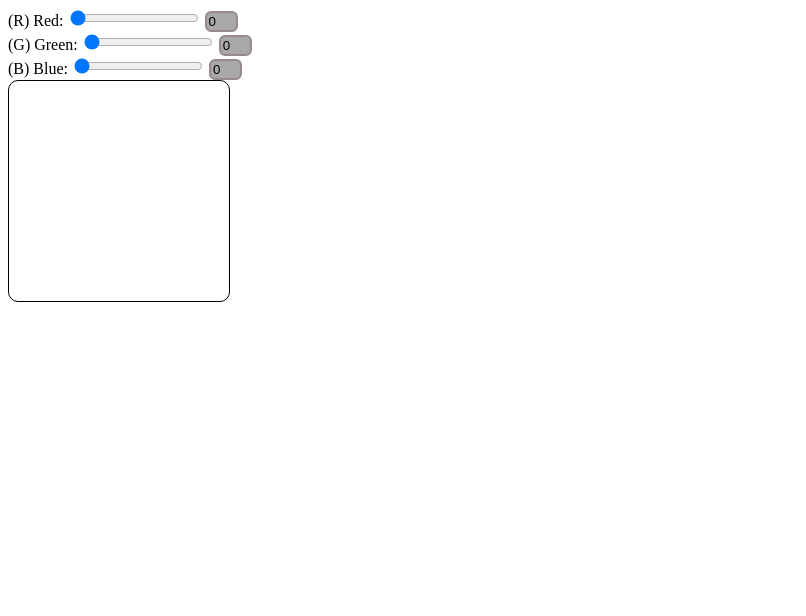
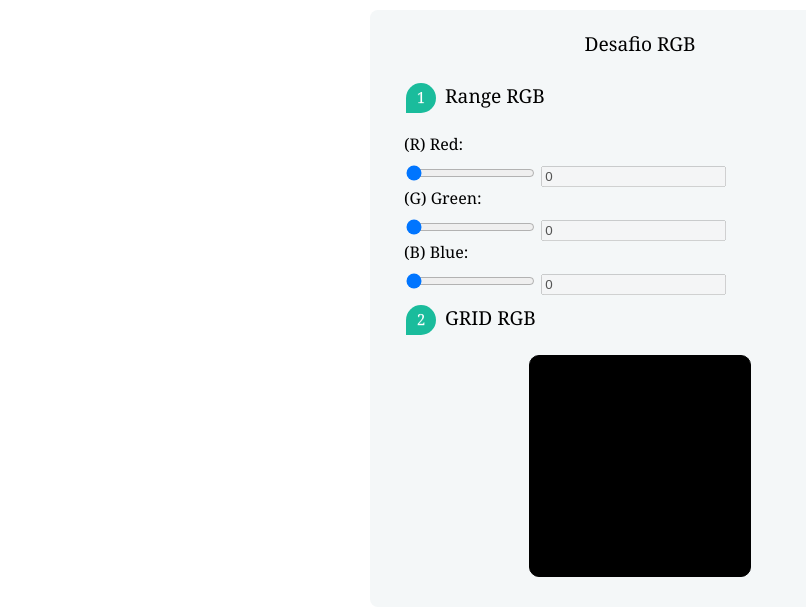
Before and after one commit to AlexandreFagundes/desafioRGB, a plain HTML site: page index.html in a window 1280 px wide. Shown: the whole page, without its empty margins (0-806 px from the left). Drawn offline with Linux system fonts and the light colour scheme.

Commit message:
Atualizacao de projeto.

```diff
--- a/css/style.css
+++ b/css/style.css
@@ -1,10 +1,53 @@
-.body {
-  display: block;
-  width: 100%;
-  height: 100%;
+.form-style {
+  max-width: 500px;
+  padding: 10px 20px;
+  background: #f4f7f8;
+  margin: 10px auto;
+  padding: 20px;
+  background: #f4f7f8;
+  border-radius: 8px;
+  font-family: Georgia, "Times New Roman", Times, serif;
 }
 
-.swapColor {
+.form-style fieldset {
+  border: none;
+}
+
+.form-style legend {
+  font-size: 1.2em;
+  margin-bottom: 10px;
+}
+
+.form-style .title {
+  text-align: center;
+  margin-top: 10px;
+}
+
+.form-style label {
+  display: block;
+  margin-bottom: 8px;
+}
+
+.form-style .number {
+  background: #1abc9c;
+  color: #fff;
+  height: 30px;
+  width: 30px;
+  display: inline-block;
+  font-size: 0.8em;
+  margin-right: 4px;
+  margin-top: 10px;
+  margin-bottom: 10px;
+  line-height: 30px;
+  text-align: center;
+  text-shadow: 0 1px 0 rgba(255, 255, 255, 0.2);
+  border-radius: 15px 15px 15px 0px;
+}
+
+.form-style .swapColor {
+  margin: auto;
+  margin-top: 10;
+  align-content: center;
   border: 1px solid black;
   width: 200px;
   height: 200px;
@@ -14,34 +57,3 @@
   padding-right: 10px;
   align-self: center;
 }
-
-
-#rangeRed {
-  background-color: red;
-}
-
-#rangeGreen {
-  background-color: green;
-}
-
-#rangeBlue {
-  background-color: blue;
-}
-
-.red p,
-.green p,
-.blue p {
-  width: 130px;
-  font-size: 20px;
-}
-
-.red #colorR,
-.green #colorG,
-.blue #colorB {
-  width: 25px;
-  cursor: initial;
-  background-color: #9f9ea1e7;
-  color: black;
-  border: 2px solid rgb(150, 138, 138);
-  border-radius: 6px;
-}
--- a/index.html
+++ b/index.html
@@ -10,32 +10,40 @@
 
 <body>
 
-  <div class="body">
+  <div class="form-style">
+    <form>
+      <fieldset>
 
-    <div class="red">
-      <td>(R) Red:</td>
-      <input type="range" id="rangeRed" min="0" max="255" step="1" value="0">
-      <input type="text" id="colorR" readonly>
-    </div>
+        <legend class="title">
+          Desafio RGB
+        </legend>
 
-    <div class="green">
-      <td>(G) Green:</td>
-      <input type="range" id="rangeGreen" min="0" max="255" step="1" value="0">
-      <input type="text" id="colorG" readonly>
-    </div>
+        <legend>
+          <span class="number">1</span> Range RGB
+        </legend>
 
-    <div class="blue">
-      <td>(B) Blue:</td>
-      <input type="range" id="rangeBlue" min="0" max="255" step="1" value="0">
-      <input type="text" id="colorB" readonly>
-    </div>
+        <label>(R) Red:</label>
+        <input type="range" id="rangeRed" min="0" max="255" step="1" value="0">
+        <input type="text" id="colorR" disabled>
 
-    <div Class="swapColor">
+        <label>(G) Green:</label>
+        <input type="range" id="rangeGreen" min="0" max="255" step="1" value="0">
+        <input type="text" id="colorG" disabled>
 
-    </div>
-  </div>
+        <label>(B) Blue:</label>
+        <input type="range" id="rangeBlue" min="0" max="255" step="1" value="0">
+        <input type="text" id="colorB" disabled>
 
-  <script src="./js/script.js"></script>
+        <legend>
+          <span class="number">2</span> GRID RGB
+        </legend>
+        <div class="swapColor">
+
+        </div>
+      </fieldset>
+    </form>
+
+    <script src="./js/script.js"></script>
 
 </body>
 
--- a/js/script.js
+++ b/js/script.js
@@ -7,6 +7,8 @@ var colorR = document.querySelector('#colorR');
 var colorG = document.querySelector('#colorG');
 var colorB = document.querySelector('#colorB');
 var swapColor = document.querySelector('.swapColor');
+//const swapColorHex = document.querySelector('#swapColorHex > p');
+
 
 rangeRed.addEventListener('input', setColor);
 rangeGreen.addEventListener('input', setColor);
@@ -21,6 +23,6 @@ function setColor() {
   colorR.value = rangeRed.value;
   colorG.value = rangeGreen.value;
   colorB.value = rangeBlue.value;
-  //swapColor.style.backgroundColor = 'rgb(${rangeRed.value},${rangeGreen.value},${rangeBlue.value})';
-  swapColor.setAttribute('style', 'background-color: rgb(${rangeRed.value},${rangeGreen.value},${rangeBlue.value})');
+  swapColor.setAttribute('style', `background-color: rgb(${rangeRed.value},${rangeGreen.value},${rangeBlue.value})`);
+  //swapColorHex.innerHTML = swapColor;
 }
```
